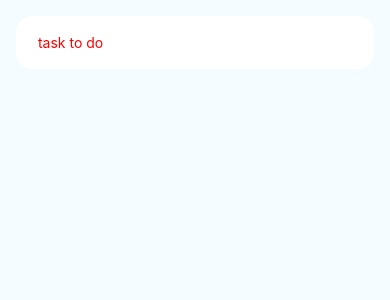
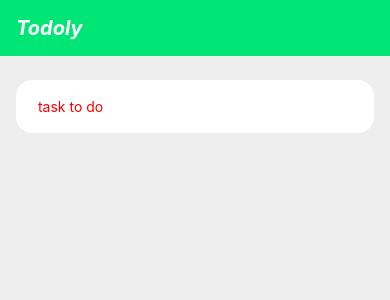
Before and after one commit to aaronsum1102/todoly-react-native, a React Native app: screen / in a window 390 px wide. Shown: the top 300 px of the page. Built offline with nearby package versions, Linux system fonts and the light colour scheme.

Commit message:
Add app bar with shadow

```diff
--- a/js/App.tsx
+++ b/js/App.tsx
@@ -3,7 +3,7 @@ import { StyleSheet, View, StatusBar, SafeAreaView } from "react-native"
 import Color from "./assests/ColorEnum"
 import TodoCard from "./components/TodoCard"
 import AppStatusBar from "./components/AppStatusBar"
-
+import AppBar from "./components/AppBar"
 export interface Props {
 
 }
@@ -17,12 +17,10 @@ export default class App extends React.Component<Props, State> {
         return (
             <View style={{ flex: 1 }}>
                 <AppStatusBar />
-                <SafeAreaView style={{ flex: 1 }}>
-                    <View style={styles.container}>
-                        <TodoCard todo="task to do" isDone={false}></TodoCard>
-                    </View>
-                </SafeAreaView>
-
+                <View style={styles.container}>
+                    <AppBar />
+                    <TodoCard todo="task to do" isDone={false}></TodoCard>
+                </View>
             </View >
 
 
@@ -35,7 +33,6 @@ const styles = StyleSheet.create({
         flex: 1,
         justifyContent: 'flex-start',
         alignItems: 'center',
-        backgroundColor: '#F5FCFF',
-        padding: 16
+        backgroundColor: Color.LIGHT_GRAY,
     },
 });
--- /dev/null
+++ b/js/components/AppBar.tsx
@@ -0,0 +1,46 @@
+import React from "react"
+import { StyleSheet, View, Text, Platform } from "react-native"
+import Color from "../assests/ColorEnum"
+
+export interface Props {
+
+}
+
+interface State {
+
+}
+
+export default class AppBar extends React.Component<Props, State> {
+    render() {
+        return (
+            <View style={styles.statusBar}>
+                <View style={styles.textContainer}>
+                    <Text style={styles.appTitle}>Todoly</Text>
+                </View>
+            </View>
+
+
+
+        )
+    }
+}
+
+const styles = StyleSheet.create({
+    statusBar: {
+        width: "100%",
+        borderTopWidth: 0,
+        elevation: 8,
+    },
+    textContainer: {
+        backgroundColor: Color.PRIMARY,
+        height: 56,
+        marginBottom: 8,
+    },
+    appTitle: {
+        padding: 16,
+        fontSize: 20,
+        fontStyle: "italic",
+        color: Color.WHITE,
+        fontWeight: "bold",
+    },
+});
--- a/js/components/TodoCard.tsx
+++ b/js/components/TodoCard.tsx
@@ -41,7 +41,8 @@ export default class ToDoCard extends React.Component<Props, State> {
 
 const styles = StyleSheet.create({
     todoCard: {
-        width: "100%"
+        width: "100%",
+        padding: 16,
     },
     todoText: {
         fontSize: 14,
```
